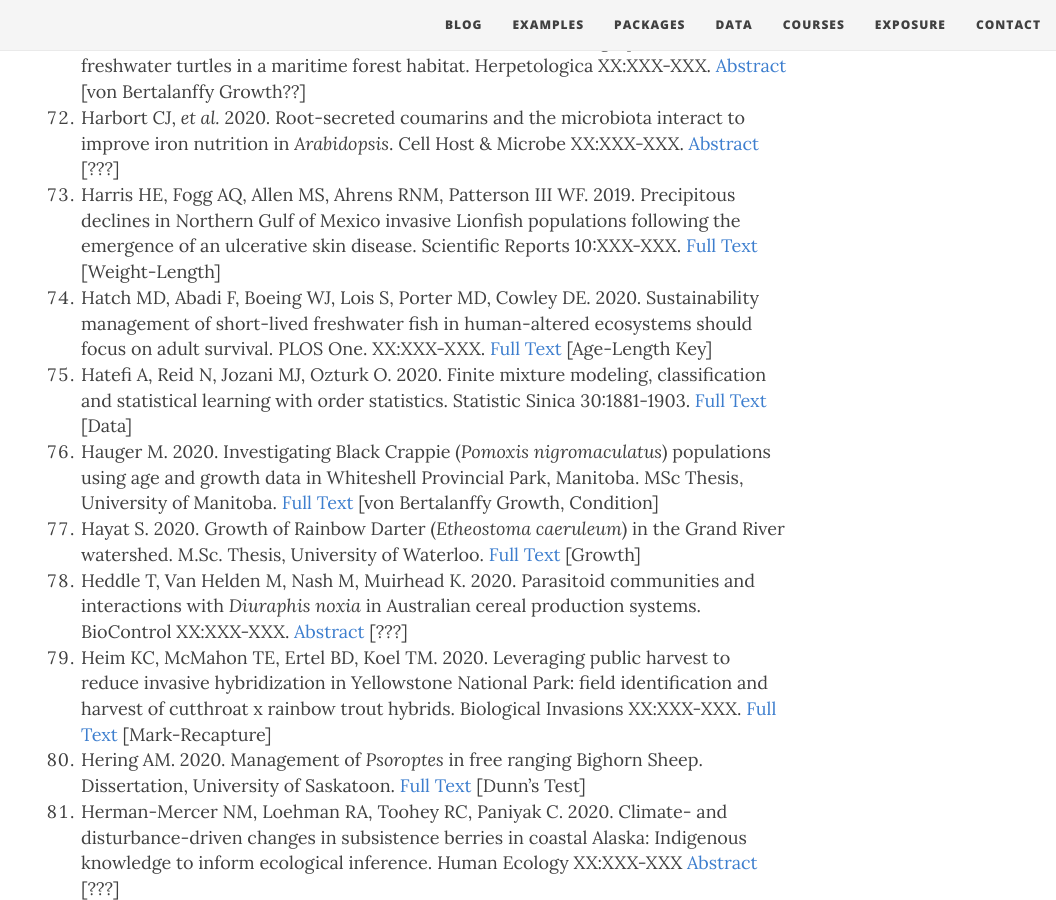
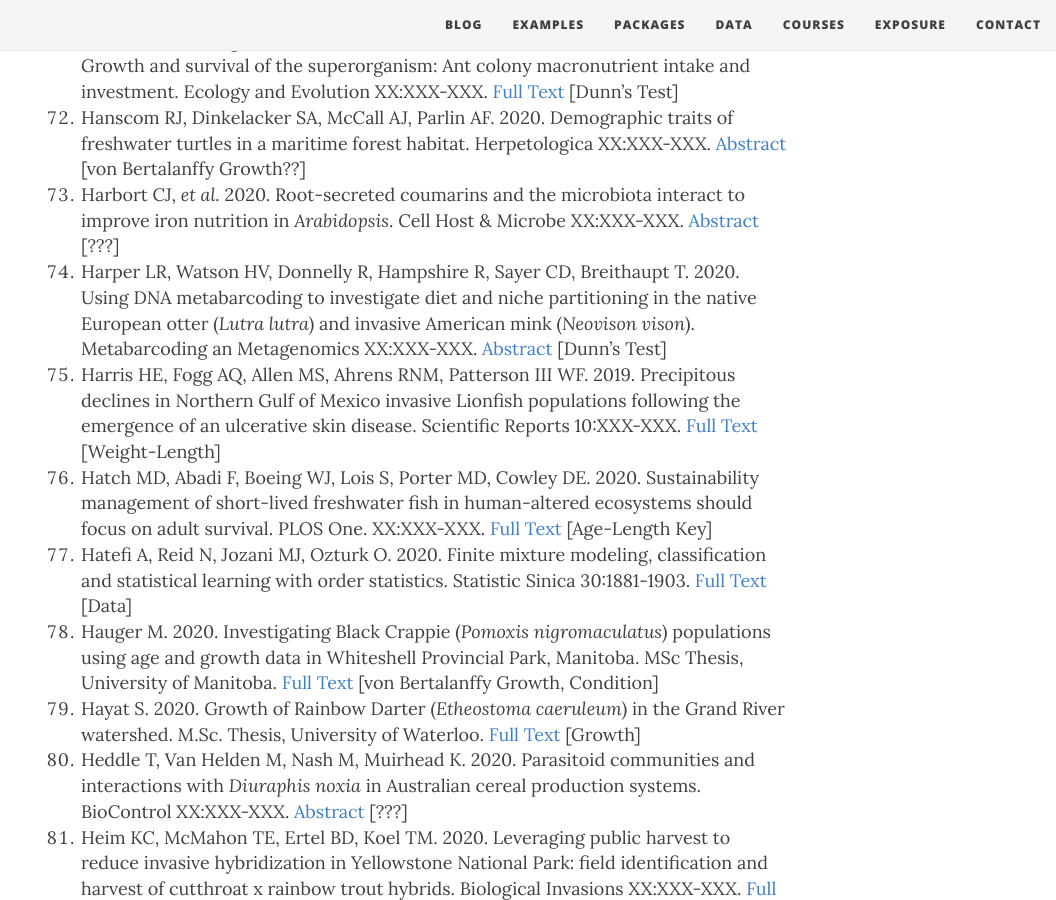
Before and after one commit to droglenc/fishR, a Jekyll site: the page built from exposure/exposure-citations20.md, in a window 1280 px wide and 900 px high, scrolled down 6102 px. Shown: the whole window, without its empty margins (224-1280 px from the left). Built offline with Jekyll 4.4.1, drawn with Linux system fonts in a browser that asks for light colours; nearby versions of some CDN libraries; some of the changed text lies outside the part shown.

Commit message:
Update exposure-citations20.md

```diff
--- a/exposure/exposure-citations20.md
+++ b/exposure/exposure-citations20.md
@@ -5,12 +5,13 @@
 css: "/css/exposure-citation.css"
 ---
 
-The [**IFAR** book](http://derekogle.com/IFAR/), **fishR** website, or the **FSA** package were cited in the following <span id="contact-div">186</span> publications.
+The [**IFAR** book](http://derekogle.com/IFAR/), **fishR** website, or the **FSA** package were cited in the following <span id="contact-div">189</span> publications.
 
 1. Akcay HG, Kabasakal B, Aksu D, Demir N, Oz M, Erdogan A. 2020. Automated bird counting with deep learning for regional bird distribution mappping. Animals XX:XXX-XXX. [Full Text](https://www.mdpi.com/2076-2615/10/7/1207/htm) [Dunn's Test]
 1. Almojil D. 2020. Male mate choice in the spot-tail shark *Carcharhinus sorrah*: are males choosy or opportunistic? Journal of Negative Results - Ecology & Evolutionary Biology. 13:1-11. [Full Text](http://jnr-eeb.org/index.php/jnr/article/viewFile/74/36) [Age Comparisons]
 1. Arnott SE, Celis-Salgado MP, Valleau R. DeSellas A, Paterson A, Yn N, Smol JP, Rusak J. 2020. Road salt impacts freshwater zooplankton at concentrations below current water quality guidelines. Environmental Science & Technology XX:XXX-XXX. [Abstract](https://pubs.acs.org/doi/abs/10.1021/acs.est.0c02396) [???]
 1. Arntzen JW, Zuiderwijk A. 2020. Sampling efficiency, bias and shyness in funnel trapping aquatic newts. Amphibia-Reptilia XX:XXX-XXX. [Abstract](https://brill.com/view/journals/amre/aop/article-10.1163-15685381-bja10004/article-10.1163-15685381-bja10004.xml) [???]
+1. Arthur DE. 2020. The reproductive biology of Yelloweye Rockfish (*Sebastes ruberrimus*) in Prince William Sound and the northern Gulf of Alaska. M.Sc. Thesis, University of Alaska Fairbanks. [Preview](https://search.proquest.com/openview/d4846b4b59b6d591c37727b3f1021062/1?pq-origsite=gscholar&cbl=18750&diss=y) [???]
 1. Axler KE *et al.* 2020. Fine-scale larval fish distributions and predator-prey dynamics in a coastal river-dominated ecosystem. Marine Ecology Progress Series XX:XXX-XXX. [Abstract](https://www.int-res.com/abstracts/meps/lfc/p-av13/) [Dunn's Test]
 1. de Azevedo PFO, *et al.* 2020. Dietary supplementation of levamisole modulates protein and lipid MALDI-TOF MS profiles of Nile tilapia without causing negative histological alterations. Aquaculture XX:XXX-XXX. [Abstract](https://www.sciencedirect.com/science/article/abs/pii/S0044848620338837) [???]
 1. Bargione G, Vasapollo C, Donato F, Virfili M, Paletta A, Lucchetti A. 2020. Age and growth of Striped Venus Clam *Chamelea gallina* (Linnaeus, 1758) in the Mid-Western Adriatic Sea: A Comparison of three laboratory techniques. Frontiers in Marine Science XX:XXX-XXX. [Full Text](https://www.researchgate.net/publication/344365634_Age_and_Growth_of_Striped_Venus_Clam_Chamelea_gallina_Linnaeus_1758_in_the_Mid-Western_Adriatic_Sea_A_Comparison_of_Three_Laboratory_Techniques) [von Bertalanffy Growth, Age Comparisons]
@@ -80,6 +81,7 @@
 1. Gutierrez Y, Phung T, Mumma H, Ambrose-Winters A, Scherber C, Smith CR. 2020. Growth and survival of the superorganism: Ant colony macronutrient intake and investment. Ecology and Evolution XX:XXX-XXX. [Full Text](https://onlinelibrary.wiley.com/doi/pdf/10.1002/ece3.6520) [Dunn's Test]
 1. Hanscom RJ, Dinkelacker SA, McCall AJ, Parlin AF. 2020. Demographic traits of freshwater turtles in a maritime forest habitat. Herpetologica XX:XXX-XXX. [Abstract](https://www.hljournals.org/doi/abs/10.1655/Herpetologica-D-19-00037.1) [von Bertalanffy Growth??]
 1. Harbort CJ, *et al.* 2020. Root-secreted coumarins and the microbiota interact to improve iron nutrition in *Arabidopsis*. Cell Host & Microbe XX:XXX-XXX. [Abstract](https://www.sciencedirect.com/science/article/abs/pii/S1931312820305072) [???]
+1. Harper LR, Watson HV, Donnelly R, Hampshire R, Sayer CD, Breithaupt T. 2020. Using DNA metabarcoding to investigate diet and niche partitioning in the native European otter (*Lutra lutra*) and invasive American mink (*Neovison vison*). Metabarcoding an Metagenomics XX:XXX-XXX. [Abstract](https://go.gale.com/ps/anonymous?id=GALE%7CA642861445) [Dunn's Test]
 1. Harris HE, Fogg AQ, Allen MS, Ahrens RNM, Patterson III WF. 2019. Precipitous declines in Northern Gulf of Mexico invasive Lionfish populations following the emergence of an ulcerative skin disease. Scientific Reports 10:XXX-XXX. [Full Text](https://www.nature.com/articles/s41598-020-58886-8) [Weight-Length]
 1. Hatch MD, Abadi F, Boeing WJ, Lois S, Porter MD, Cowley DE. 2020. Sustainability management of short-lived freshwater fish in human-altered ecosystems should focus on adult survival. PLOS One. XX:XXX-XXX. [Full Text](https://journals.plos.org/plosone/article?id=10.1371/journal.pone.0232872#pone.0232872.s005) [Age-Length Key]
 1. Hatefi A, Reid N, Jozani MJ, Ozturk O. 2020. Finite mixture modeling, classification and statistical learning with order statistics. Statistic Sinica 30:1881-1903. [Full Text](http://fisher.utstat.toronto.edu/reid/research/A30n409.pdf) [Data]
@@ -119,6 +121,7 @@
 1. McElhoe JA, Holland MM. 2020. Characterization of background noise in MiSeq MPS data when sequencing human mitochondrial DNA from various sample sources and library preparation methods. Mitochondrion XX:XXX-XXX. M.Sc. Thesis, Hampton University. [Abstract](https://search.proquest.com/openview/5ee4f91aa36805ac6cb5973f8e5df1ff/1?pq-origsite=gscholar&cbl=51922&diss=y) [???] [Abstract](https://www.sciencedirect.com/science/article/abs/pii/S1567724919302028) [???]
 1. McGuigan L, Fernandes P, Oakes A, Stewart K, Powell W. 2020. Transformation of American Chestnut (*Castanea dentata* (Marsh.) Borkh) using RITA® temporary immersion bioreactors and We Vitro containers. Forests XX:XXX-XXX. [Full Text](http://scholar.google.com/scholar_url?url=https://www.mdpi.com/1999-4907/11/11/1196/pdf&hl=en&sa=X&d=8719501453215927837&ei=2_SyX-_NH4WWyATL14TAAw&scisig=AAGBfm27L5zVKzqvLBHrEXwLcxob2zCyig&nossl=1&oi=scholaralrt&html=) [Summary Statistics]
 1. McMillan PJ, Hart AC, Horn PL, Tracey DM, Maolagain CO, Finucci B, Dunn MR. 2020. Review of life history parameters and preliminary age estimates of some New Zealand deep-sea fishes. New Zealand Journal of Marine and Freshwater Research XX:XXX-XXX. [Abstract](https://www.tandfonline.com/doi/abs/10.1080/00288330.2020.1840404) [Growth]
+1. Melton AE *et al.* 2020. Genetic insights into the evolution of genera with the eastern Asia–eastern North America floristic disjunction: a transcriptomics analysis. American Journal of Botany XX:XXX-XXX. [Abstract](https://bsapubs.onlinelibrary.wiley.com/doi/abs/10.1002/ajb2.1579) [???]
 1. Mermer A, Kumas M, Mutlu HS, Cicek K. 2020. Age structure of a population of *Chalcides ocellatus* (Forskål, 1775) (Sauria: Scincidae) in Mediterranean Anatolia. Zoology in the Middle East XX:XXX-XXX. [Abstract](https://www.tandfonline.com/doi/full/10.1080/09397140.2020.1781362) [von Bertalanffy Growth]
 1. Molina JM, Finotto L, Walker TI, Reina RD. 2020. The effect of gillnet capture on the metabolic rate of two shark species with contrasting lifestyles. Journal of Experimental Marine Biology and Ecology 526:XXX-XXX. [Abstract](https://www.sciencedirect.com/science/article/pii/S002209811930245X) [???]
 1. Molina JT, Crane DP, Bell L. 2020. Accuracy of concert versus independent age estimates made from anal fin rays of Muskellunge. North American Journal of Fisheries Management XX:XXX-XXX. [Abstract](https://www.researchgate.net/publication/342511475_Accuracy_of_Concert_Versus_Independent_Age_Estimates_made_from_Anal_Fin_Rays_of_Muskellunge) [???]
```
